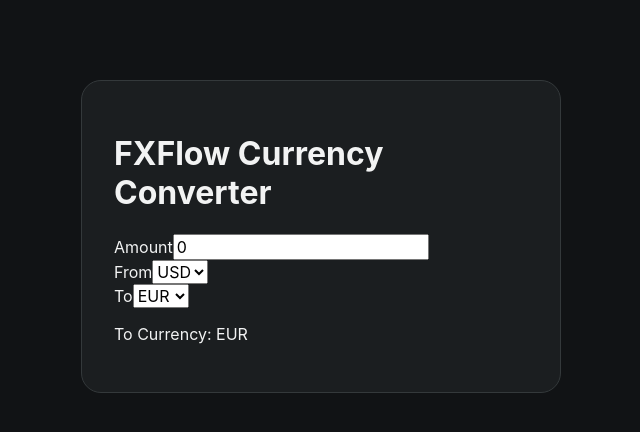
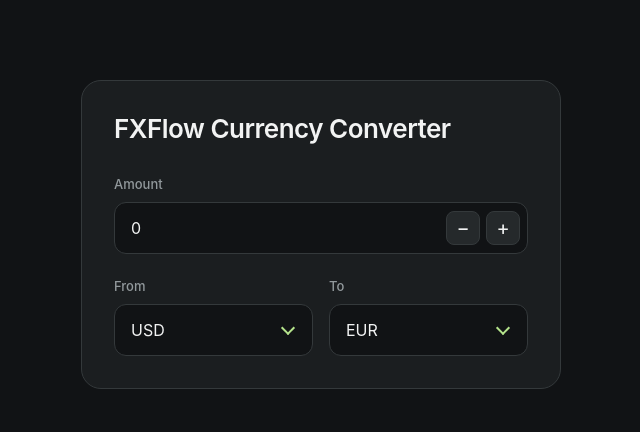
Before and after one commit to djimgon/fxflow, a React app in the folder frontend/: page / in a window 1280 px wide. Shown: the top 432 px of the page, without its empty margins (319-959 px from the left). Built offline with nearby package versions, Linux system fonts and the light colour scheme; the HTML template or start-up script is replaced by a standard one.

Commit message:
Added Styles For Converter

```diff
--- a/frontend/src/assets/scss/_converter.scss
+++ b/frontend/src/assets/scss/_converter.scss
@@ -1,14 +1,183 @@
 .__converter {
-  width: 100%;
+  width: calc(100% - 32px);
   max-width: var(--container-width);
 
   margin: 80px auto;
   padding: 32px;
 
   background-color: var(--color-surface);
-
   border: 1px solid var(--color-border);
   border-radius: var(--radius-lg);
 
   color: var(--color-text);
+
+  &-title {
+    margin: 0 0 32px;
+
+    font-size: 26px;
+    font-weight: 600;
+    letter-spacing: -0.5px;
+  }
+
+  &-form {
+    display: flex;
+    flex-direction: column;
+    gap: 24px;
+  }
+
+  &-field {
+    display: flex;
+    flex-direction: column;
+    flex: 1;
+    min-width: 0;
+    gap: 10px;
+
+    label {
+      font-size: 13px;
+      font-weight: 500;
+      color: var(--color-text-muted);
+    }
+
+    input,
+    select {
+      width: 100%;
+      height: 52px;
+      padding: 0 16px;
+
+      background-color: var(--color-background);
+      color: var(--color-text);
+
+      border: 1px solid var(--color-border);
+      border-radius: var(--radius-md);
+
+      outline: none;
+      transition: var(--transition-default);
+
+      &:focus {
+        border-color: var(--color-accent);
+      }
+
+      &:focus-visible {
+        border-color: var(--color-accent);
+      }
+    }
+  }
+
+  &-amount {
+    position: relative;
+    width: 100%;
+
+    input {
+      padding-right: 100px;
+      appearance: textfield;
+      -moz-appearance: textfield;
+
+      &::-webkit-inner-spin-button,
+      &::-webkit-outer-spin-button {
+        -webkit-appearance: none;
+        margin: 0;
+      }
+    }
+
+    &-controls {
+      position: absolute;
+      top: 50%;
+      right: 8px;
+
+      display: flex;
+      align-items: center;
+      gap: 6px;
+
+      transform: translateY(-50%);
+
+      button {
+        display: flex;
+        align-items: center;
+        justify-content: center;
+
+        width: 34px;
+        height: 34px;
+        padding: 0;
+
+        background-color: var(--color-surface-hover);
+        color: var(--color-text);
+
+        border: 1px solid var(--color-border);
+        border-radius: var(--radius-sm);
+
+        font-size: 20px;
+        font-weight: 400;
+        line-height: 1;
+
+        cursor: pointer;
+        transition: var(--transition-default);
+
+        &:hover {
+          background-color: var(--color-accent);
+          border-color: var(--color-accent);
+          color: var(--color-background);
+        }
+
+        &:focus-visible {
+          outline: 2px solid var(--color-accent);
+          outline-offset: 2px;
+        }
+
+        &:active {
+          transform: scale(0.95);
+        }
+      }
+    }
+  }
+
+  &-currencies {
+    display: flex;
+    gap: 16px;
+  }
+
+  &-select {
+    position: relative;
+    width: 100%;
+
+    select {
+      appearance: none;
+      -webkit-appearance: none;
+
+      width: 100%;
+      padding-right: 48px;
+
+      cursor: pointer;
+    }
+
+    &::after {
+      content: "";
+
+      position: absolute;
+      top: 50%;
+      right: 20px;
+
+      width: 10px;
+      height: 10px;
+
+      border-right: 2px solid var(--color-accent);
+      border-bottom: 2px solid var(--color-accent);
+
+      transform: translateY(-70%) rotate(45deg);
+
+      pointer-events: none;
+    }
+  }
+
+  @media (max-width: 520px) {
+    margin: 24px auto;
+    padding: 24px;
+
+    &-title {
+      font-size: 22px;
+    }
+
+    &-currencies {
+      gap: 12px;
+    }
+  }
 }
--- a/frontend/src/components/CurrencyConverter.jsx
+++ b/frontend/src/components/CurrencyConverter.jsx
@@ -7,20 +7,57 @@ export function CurrencyConverter() {
 
     return (
         <div className="__converter">
-            <h1>FXFlow Currency Converter</h1>
+            <h1 className="__converter-title">
+                FXFlow Currency Converter
+            </h1>
 
-            <form>
+            <form
+                className="__converter-form"
+                onSubmit={(event) => event.preventDefault()}
+            >
+                <div className="__converter-field">
                     <label htmlFor="amount">Amount</label>
+
+                    <div className="__converter-amount">
                         <input
                             type="number"
                             id="amount"
+                            min="0"
+                            step="0.01"
                             placeholder="Enter amount"
                             value={amount}
                             onChange={(event) => setAmount(event.target.value)}
                         />
-                <div>
+
+                        <div className="__converter-amount-controls">
+                            <button
+                                type="button"
+                                aria-label="Decrease amount"
+                                onClick={() =>
+                                    setAmount(Math.max(0, Math.round((Number(amount) - 1) * 100) / 100))
+                                }
+                            >
+                                −
+                            </button>
+
+                            <button
+                                type="button"
+                                aria-label="Increase amount"
+                                onClick={() =>
+                                    setAmount(Math.round((Number(amount) + 1) * 100) / 100)
+                                }
+                            >
+                                +
+                            </button>
+                        </div>
+                    </div>
+                </div>
+
+                <div className="__converter-currencies">
+                    <div className="__converter-field">
                         <label htmlFor="fromCurrency">From</label>
 
+                        <div className="__converter-select">
                             <select
                                 id="fromCurrency"
                                 value={fromCurrency}
@@ -32,9 +69,12 @@ export function CurrencyConverter() {
                                 <option value="JPY">JPY</option>
                             </select>
                         </div>
-                <div>
+                    </div>
+
+                    <div className="__converter-field">
                         <label htmlFor="toCurrency">To</label>
 
+                        <div className="__converter-select">
                             <select
                                 id="toCurrency"
                                 value={toCurrency}
@@ -46,7 +86,8 @@ export function CurrencyConverter() {
                                 <option value="JPY">JPY</option>
                             </select>
                         </div>
-                <p>To Currency: {toCurrency}</p>
+                    </div>
+                </div>
             </form>
         </div>
     );
```
Lines whose indentation alone changed are shown as unchanged.
